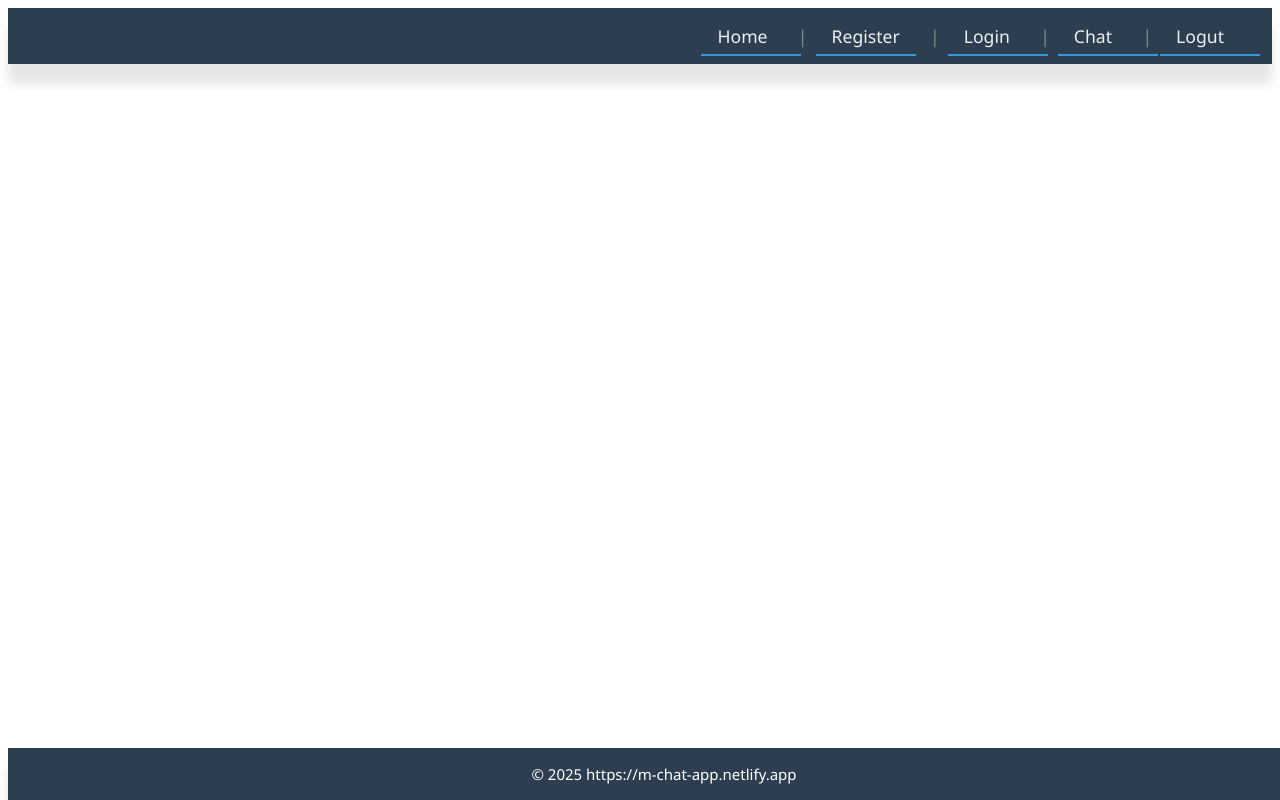
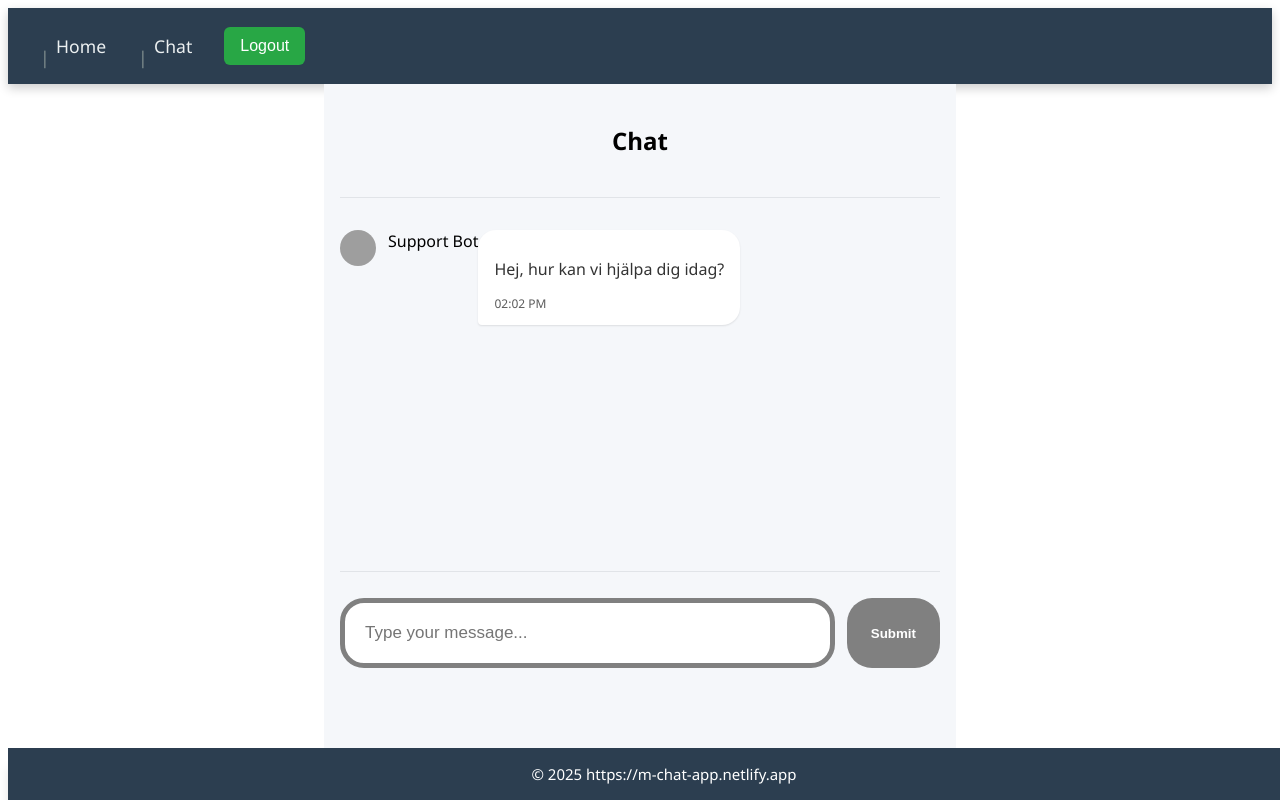
Before and after one commit to msharif123/chat-app, a React (Vite) app: page /chat/123123 in a window 1280 px wide. Built offline with nearby package versions, Linux system fonts and the light colour scheme; sample sign-in values are in the browser's storage; grey boxes are pictures that could not be loaded.

Commit message:
add CSP i index.html updaterade app.jsx och addrade conversation id samt att navigera till chat, updaterade portectedRoute fixade att logaut via navbar och raderade logut samt adderade Avatar i register.jsx

```diff
--- a/src/App.jsx
+++ b/src/App.jsx
@@ -1,12 +1,11 @@
 import React from "react"
-import { BrowserRouter, Routes, Route } from "react-router-dom"
+import { BrowserRouter, Routes, Route, Navigate } from "react-router-dom"
 
 import Home from "./components/home/Home"
 import Navbar from "./components/navbar/Navbar"
 import Register from "./components/register/Register"
 import Footer from "./components/footer/Footer"
 import Login from "./components/login/Login"
-import Logout from "./components/logout/Logout"
 import ProtectedRoute from "./components/ProtectedRoute"
 import Chat from "./components/chat/Chat"
 
@@ -16,12 +15,12 @@ import Chat from "./components/chat/Chat"
 
 
 
-const App=()=> {
-  return(
+const App = () => {
+  return (
 
     <BrowserRouter>
 
-    <Navbar/>
+      <Navbar />
 
 
 
@@ -31,16 +30,16 @@ const App=()=> {
         <Route path="home" element={<Home />} />
         <Route path="/register" element={<Register />} />
         <Route path="/login" element={<Login />} />
-          <Route path="/logout" element={<Logout />} />
-
-
 
 
 
 
 
         <Route element={<ProtectedRoute />}>
-          <Route path="/chat" element={<Chat />} />
+          <Route path="/chat" element={<Navigate to="/chat/123123" replace />} />
+          <Route path="/chat/:conversationId" element={<Chat />} />
+
+
 
 
 
--- a/src/components/ProtectedRoute.jsx
+++ b/src/components/ProtectedRoute.jsx
@@ -1,20 +1,12 @@
-import {Navigate, Outlet} from "react-router-dom"
+import { Navigate, Outlet } from "react-router-dom"
 
 
-const isAuthenticated = ()=>{
-
-    return  (
 
 
-        !! localStorage.getItem("token")
+const ProtectedRoute = () => {
+    const token = localStorage.getItem("token")
 
-    )
-}
-
-
-const ProtectedRoute=()=>{
-
-    return isAuthenticated ()?   <Outlet/>: <Navigate to = "/login"/>
+    return token ? <Outlet /> : <Navigate to="/login" />
 }
 
 export default ProtectedRoute
--- a/src/components/chat/Chat.jsx
+++ b/src/components/chat/Chat.jsx
@@ -1,93 +1,182 @@
 import React, { useState, useEffect } from 'react';
+import { useParams, useNavigate } from 'react-router-dom';
 import MessageList from './MessageList';
 import MessageForm from './MessageForm';
 import styles from './Chat.module.css';
 
+const botReplies = [
+  "Hur kan vi hjälpa dig idag?",
+  "Tack för ditt meddelande, vi återkommer snart.",
+];
+
 const Chat = () => {
-  const [messages, setMessages] = useState(() => {
-    const saved = localStorage.getItem('chatMessages');
-    return saved ? JSON.parse(saved) : [{
-      id: "1",
-      text: "Hej hur kan vi hjälpa dig idag?",
-      userId: 'fake-user-123',
-      user: { id: 'fake-user-123', username: 'Support Bot', avatar: 'https://i.pravatar.cc/100' },
-      createdAt: new Date().toISOString()
-    }];
-  });
+  const { conversationId } = useParams();
+  const navigate = useNavigate();
+  const [messages, setMessages] = useState([]);
+  const [isSending, setIsSending] = useState(false);
+  const [isAuthenticated, setIsAuthenticated] = useState(null);
 
-  const [isSending, setIsSending] = useState(false);
+  const isFakeConversation = conversationId === "123123";
+
+  useEffect(() => {
+    const token = localStorage.getItem("token");
+
+    if (!token) {
+      navigate("/login");
+      return;
+    }
+
+    if (isFakeConversation) {
+      const saved = localStorage.getItem("chatMessages");
+
+      if (saved) {
+        setMessages(JSON.parse(saved));
+      } else {
+        const initialMessages = [
+          {
+            id: "10",
+            text: "Hej, hur kan vi hjälpa dig idag?",
+            userId: "Mohamed",
+            user: {
+              id: "Mohamed",
+              username: "Support Bot",
+              avatar: "https://i.pravatar.cc/100"
+            },
+            createdAt: new Date().toISOString(),
+            isOwn: false
+          },
 
 
-  useEffect(() => {
-    localStorage.setItem('chatMessages', JSON.stringify(messages));
-  }, [messages]);
+        ];
 
-  const fakeUser = {
-    id: 'fake-user-123',
-    username: 'Support Bot',
-    avatar: 'https://i.pravatar.cc/100'
+        setMessages(initialMessages);
+        localStorage.setItem("chatMessages", JSON.stringify(initialMessages));
+      }
+
+      setIsAuthenticated(true);
+      return;
+    }
+
+    setIsAuthenticated(true);
+
+    const fetchMessages = async () => {
+      try {
+        const res = await fetch(
+          `https://chatify-api.up.railway.app/conversations/${conversationId}/messages`,
+          {
+            method: "GET",
+            headers: {
+              Accept: "application/json",
+              Authorization: `Bearer ${token}`
+            }
+          }
+        );
+
+        if (!res.ok) throw new Error(`HTTP ${res.status}`);
+
+        const data = await res.json();
+        setMessages(data.messages);
+      } catch (err) {
+        console.error("fetch messages error", err);
+      }
+    };
+
+    fetchMessages();
+  }, [conversationId, navigate, isFakeConversation]);
+
+  const handleSend = async (text) => {
+    const token = localStorage.getItem('token');
+    if (!token) return;
+
+    const newMsg = {
+      id: Date.now().toString(),
+      text,
+      userId: 'current-user-id',
+      user: { id: 'current-user-id', username: 'You', avatar: '' },
+      createdAt: new Date().toISOString(),
+      isOwn: true,
+    };
+
+    const updated = [...messages, newMsg];
+    setMessages(updated);
+
+    if (isFakeConversation) {
+      // Spara i localStorage för fejk-konversationen
+      localStorage.setItem("chatMessages", JSON.stringify(updated));
+
+      // Simulera bot-svar efter 1 sekund
+      setTimeout(() => {
+        // Välj slumpmässigt svar från botReplies-arrayen
+        const randomReply = botReplies[Math.floor(Math.random() * botReplies.length)];
+
+        const botReply = {
+          id: (Date.now() + 1).toString(),
+          text: randomReply,
+          userId: 'support-bot',
+          user: {
+            id: 'support-bot',
+            username: 'Support Bot',
+            avatar: 'https://i.pravatar.cc/100',
+          },
+          createdAt: new Date().toISOString(),
+          isOwn: false,
+        };
+        const final = [...updated, botReply];
+        setMessages(final);
+        localStorage.setItem('chatMessages', JSON.stringify(final));
+      }, 1000);
+      return;
+    }
+
+    if (isAuthenticated === null) return null;
+
+    setIsSending(true);
+
+    try {
+      const res = await fetch(
+        `https://chatify-api.up.railway.app/conversations/${conversationId}/messages`,
+        {
+          method: 'POST',
+          headers: {
+            'Content-Type': 'application/json',
+            Accept: 'application/json',
+            Authorization: `Bearer ${token}`,
+          },
+          body: JSON.stringify({ text }),
+        }
+      );
+
+      if (!res.ok) throw new Error(`HTTP ${res.status}`);
+
+      const saved = await res.json();
+
+      // Ersätt det temporära meddelandet med det sparade från servern
+      setMessages((prev) =>
+        prev.filter((m) => m.id !== newMsg.id).concat(saved.message)
+      );
+    } catch (err) {
+      console.error('Send message error:', err);
+    } finally {
+      setIsSending(false);
+    }
   };
 
-  const user = {
-    id: 'current-user-id',
-    username: 'You',
-    avatar: 'https://i.pravatar.cc/100?u=current-user'
-  };
-
-  const handleSend = async (text) => {
-    const userMessage = {
-      id: Date.now().toString(),
-      text,
-      userId: user.id,
-      user,
-      createdAt: new Date().toISOString(),
-      isOwn: true
-    };
-
-    setIsSending(true);
-    setMessages(prev => [...prev, userMessage]);
-
-    setTimeout(() => {
-      const responses = [
-        "Hej! hur kan jag hjälpa dig",
-        "Tack för ditt meddelande!",
-        "Vårt team återkommer till dig snart."
-      ];
-      const botMessage = {
-        id: (Date.now() + 1).toString(),
-        text: responses[Math.floor(Math.random() * responses.length)],
-        userId: fakeUser.id,
-        user: fakeUser,
-        createdAt: new Date().toISOString(),
-        isOwn: false
-      };
-      setMessages(prev => [...prev, botMessage]);
-      setIsSending(false);
-    }, 1000);
-  };
-
-  const handleDelete = (id) => {
-    if (window.confirm('Är du säker på att du vill ta bort meddelandet?')) {
-      setMessages(prev => prev.filter(msg => msg.id !== id));
-    }
-  };
+  if (isAuthenticated === null) return null; // Vänta på autentisering
 
   return (
     <section className={styles.chatContainer}>
       <header className={styles.chatHeader}>
-        <h2>Welcome to Chat support</h2>
+        <h2>Chat</h2>
       </header>
-
       <MessageList
         messages={messages}
-        currentUserId={user.id}
-        onDelete={handleDelete}
+        currentUserId="current-user-id"
+        onDelete={(id) =>
+          window.confirm('Ta bort meddelandet?') &&
+          setMessages((prev) => prev.filter((m) => m.id !== id))
+        }
       />
-
-      <MessageForm
-        onSend={handleSend}
-        isSending={isSending}
-      />
+      <MessageForm onSend={handleSend} isSending={isSending} />
     </section>
   );
 };
--- a/src/components/chat/Chat.module.css
+++ b/src/components/chat/Chat.module.css
@@ -74,16 +74,16 @@
 
 .messageForm input {
   flex: 1;
-  padding: 12px 16px;
+  padding: 20px 20px;
   border-radius: 24px;
-  border: 1px solid #ddd;
-  font-size: 16px;
+  border: 5px solid grey;
+  font-size: 17px;
   outline: none;
-  transition: border 0.2s;
-}
+  margin-top: 10px;
+  margin-bottom: 80px;
+  width: 100px;
 
-.messageForm input:focus {
-  border-color: #007bff;
+
 }
 
 .messageForm button {
@@ -91,10 +91,10 @@
   background: #007bff;
   color: white;
   border: none;
-  border-radius: 24px;
+  border-radius: 25px;
   font-weight: 600;
   cursor: pointer;
-  transition: background 0.2s;
+
 }
 
 .messageForm button:hover {
@@ -102,24 +102,26 @@
 }
 
 .messageForm button:disabled {
-  background: #cccccc;
+  background: gray;
   cursor: not-allowed;
+  margin-bottom: 80px;
+  margin-top: 10px;
 }
 
-/* Avatar styles */
+
 .avatar {
   width: 36px;
   height: 36px;
-  border-radius: 50%;
+  border-radius: 100%;
   object-fit: cover;
   margin-right: 12px;
 }
 
-/* Message metadata */
+
 .messageMeta {
   display: flex;
   justify-content: space-between;
-  margin-top: 6px;
+  margin-top: 10px;
   font-size: 12px;
 }
 
--- a/src/components/home/Home.jsx
+++ b/src/components/home/Home.jsx
@@ -7,6 +7,7 @@ const Home = () => {
     <div className="home-page">
       <header>
         <h2>Welcome to m-Chat-app.netlify.app</h2>
+        {/* <Link to="/chat/123123"><button>testa fejk-chat</button></Link> */}
         <p>A website that built with React and hosted on Netlify.</p>
         <p className="login-prompt">
           Please <Link to="/login" className="login-link">click here</Link>
--- a/src/components/navbar/Navbar.css
+++ b/src/components/navbar/Navbar.css
@@ -1,77 +1,135 @@
-
+/* Navbar container */
 nav {
   background-color: #2c3e50;
-  padding: 1rem;
-  box-shadow: 0 20px 10px rgba(0, 0, 0, 0.1);
+  padding: 1rem 2rem;
+  box-shadow: 0 4px 10px rgba(0, 0, 0, 0.2);
   font-family: 'Segoe UI', Tahoma, Geneva, Verdana, sans-serif;
-  text-align: center;
-  text-align: end;
-
-
-
+  display: flex;
+  justify-content: space-between;
+  align-items: center;
+  flex-wrap: wrap;
 }
 
-nav a {
+/* Hamburger menu button */
+.menu-toggle {
+  font-size: 1.8rem;
+  background: none;
+  border: none;
+  color: #ecf0f1;
+  cursor: pointer;
+  display: none;
+}
+
+/* Navigation links container */
+.nav-links {
+  display: flex;
+  align-items: center;
+  gap: 1rem;
+}
+
+/* Navigation links + logout button base styles */
+.nav-links a,
+.logout-btn {
   color: #ecf0f1;
   text-decoration: none;
   font-size: 1.1rem;
-  margin: 0 1rem;
-  padding: 0.5rem 1rem;
-  border-radius: 4px;
+  padding: 10px 16px;
+  border-radius: 6px;
+  background-color: transparent;
+  border: none;
+  cursor: pointer;
   transition: all 0.3s ease;
   position: relative;
-
 }
 
-nav a:hover {
+/* Hover styles for both links and logout */
+.nav-links a:hover,
+.logout-btn:hover {
+  background-color: rgba(255, 255, 255, 0.1);
   color: #3498db;
-  background-color: rgba(255, 255, 255, 0.1);
-
 }
 
-nav a::after {
+/* Active link underline animation */
+.nav-links a::after {
   content: '';
   position: absolute;
-  width: 100px;
   height: 2px;
-  bottom: 0;
+  bottom: 4px;
   left: 0;
   background-color: #3498db;
+  width: 0;
   transition: width 0.3s ease;
 }
 
-nav a:hover::after {
+.nav-links a:hover::after {
   width: 100%;
 }
 
-
-nav a:not(:last-child)::before {
+/* Separator | */
+.nav-links a:not(:last-child)::after {
   content: '|';
   position: absolute;
-  right: -1.5rem;
+  right: -1.2rem;
   color: #7f8c8d;
+  top: 50%;
+  transform: translateY(-50%);
   pointer-events: none;
 }
 
-
-nav a.active {
-  color: #3498db;
-  font-weight: bold;
+.nav-links a:last-child::after {
+  content: '';
 }
 
+/* Styled logout button to match login */
+.logout-btn {
+  background-color: #28a745;
+  color: #fff;
+  font-weight: 500;
+  font-size: 1rem;
+  transition: background-color 0.3s ease;
+}
 
-@media (max-width: 600px) {
-  nav {
-    padding: 1rem;
-    text-align: center;
+.logout-btn:hover {
+  background-color: #218838;
+}
+
+/* Responsive styles */
+@media (max-width: 768px) {
+  .menu-toggle {
+    display: block;
   }
 
-  nav a {
-    display: block;
-    margin: 0.5rem 0;
+  .nav-links {
+    display: none;
+    flex-direction: column;
+    width: 100%;
+    margin-top: 1rem;
   }
 
-  nav a:not(:last-child)::before {
+  .nav-links.active {
+    display: flex;
+  }
+
+  .nav-links a,
+  .logout-btn {
+    width: 100%;
+    text-align: center;
+    padding: 12px;
+    background-color: #007bff;
+    color: #fff;
+    margin-bottom: 0.5rem;
+    border-radius: 6px;
+    font-size: 1rem;
+  }
+
+  .nav-links a:hover,
+  .logout-btn:hover {
+    background-color: #0056b3;
+    color: #fff;
+  }
+
+  .nav-links a::after,
+  .nav-links a:not(:last-child)::after {
     content: none;
   }
 }
--- a/src/components/navbar/Navbar.jsx
+++ b/src/components/navbar/Navbar.jsx
@@ -1,21 +1,65 @@
-import React from "react"
-import {Link}from "react-router-dom"
-import "./Navbar.css"
+import { NavLink, useNavigate } from "react-router-dom";
+import { useEffect, useState } from "react";
+import "./Navbar.css";
 
+const Navbar = () => {
+    const [token, setToken] = useState(null);
+    const [menuOpen, setMenuOpen] = useState(false);
+    const navigate = useNavigate();
 
-const Navbar= ()=>{
-    return(
+    useEffect(() => {
+        const checkToken = () => {
+            const jwt = localStorage.getItem("token");
+            setToken(jwt);
+        };
 
+        checkToken();
+        window.addEventListener("storage", checkToken);
+        return () => window.removeEventListener("storage", checkToken);
+    }, []);
 
+    const handleLogout = () => {
+        localStorage.removeItem("token");
+        localStorage.removeItem("chatMessages");
+
+        setToken(null);
+        navigate("/login");
+    };
+
+    const toggleMenu = () => {
+        setMenuOpen((prev) => !prev);
+    };
+
+    return (
         <nav>
-         <Link to = "home">Home</Link>
-         <Link to = "register">Register</Link>
-        <Link to = "login">Login</Link>
-        <Link to = "chat">Chat</Link>
-        <Link to = "logout">Logut</Link>
+            <button className="menu-toggle" onClick={toggleMenu}>
 
+            </button>
+            <div className={`nav-links ${menuOpen ? "active" : ""}`}>
+                <NavLink to="/home" onClick={() => setMenuOpen(false)}>Home</NavLink>
+                {!token && (
+                    <NavLink to="/register" onClick={() => setMenuOpen(false)}>Register</NavLink>
+                )}
+                {!token && (
+                    <NavLink to="/login" onClick={() => setMenuOpen(false)}>Login</NavLink>
+                )}
+                {token && (
+                    <NavLink to="/chat" onClick={() => setMenuOpen(false)}>Chat</NavLink>
+                )}
+                {token && (
+                    <button
+                        onClick={() => {
+                            handleLogout();
+                            setMenuOpen(false);
+                        }}
+                        className="logout-btn"
+                    >
+                        Logout
+                    </button>
+                )}
+            </div>
+        </nav>
+    );
+};
 
-        </nav>
-    )
-}
-export default Navbar
+export default Navbar;
```
Also changed, not shown: index.html (+11 -0 lines), src/components/login/Login.jsx (+7 -4 lines), src/components/register/Register.jsx (+16 -2 lines). Lines whose indentation alone changed are shown as unchanged.
